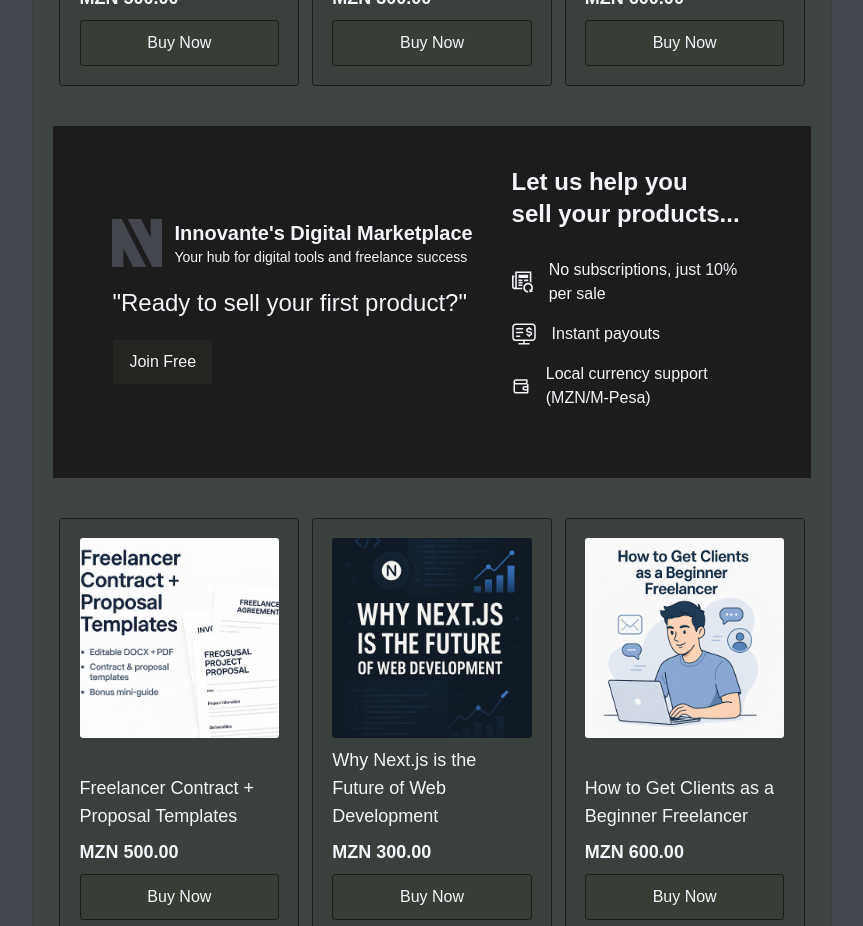
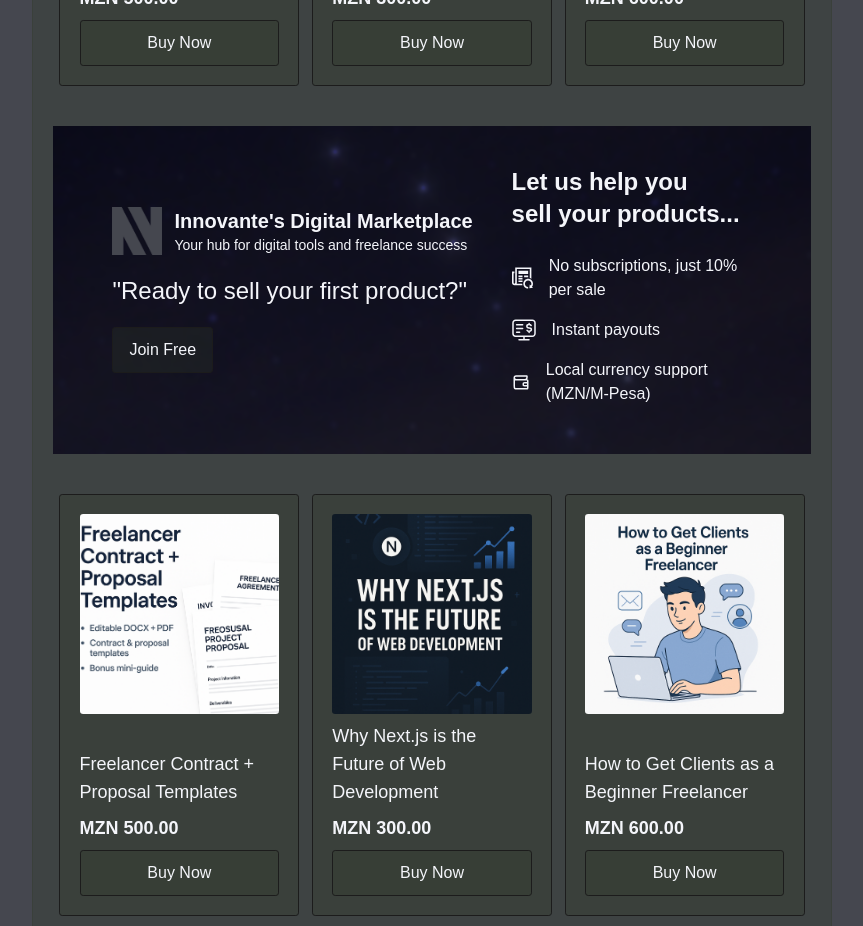
Before and after one commit to ArcidesFerrao/digital-marketplace, a Next.js app: page / in a window 1280 px wide. Shown: the part 1340-2266 px from the top of the page, without its empty margins (208-1071 px from the left). Built offline with nearby package versions, Linux system fonts and the light colour scheme; a web font is replaced by a local one.

Commit message:
description image

```diff
--- a/src/app/globals.css
+++ b/src/app/globals.css
@@ -92,6 +92,7 @@
 textarea,
 input,
 button,
+.call-action a,
 .hero-buttons span {
   padding: 0.63rem 1rem;
   border: 1px solid var(--hover);
@@ -136,6 +137,7 @@
 }
 
 button:hover,
+.call-action a:hover,
 .hero-buttons span:hover,
 .product-card button:hover,
 .login-section button:hover {
@@ -192,7 +194,8 @@
 }
 
 .description-section {
-  background-color: var(--hover);
+  background: url("/assets/constellations_feat.png") center no-repeat;
+  /* background-color: var(--hover); */
 }
 
 .description-section button:hover {
--- a/src/components/Description.tsx
+++ b/src/components/Description.tsx
@@ -1,13 +1,16 @@
 import Image from "next/image";
+import Link from "next/link";
 import React from "react";
 
 export const Description = () => {
   return (
     <section className="description-section flex flex-row-reverse items-center justify-around px-10 py-10 w-full">
-      <div className="reason ">
-        <h2 className="text-2xl font-bold">Let us help you</h2>
-        <h2 className="text-2xl font-bold">sell your products...</h2>
-        <ul className=" py-5">
+      <div className="reason flex flex-col gap-4">
+        <div>
+          <h2 className="text-2xl font-bold">Let us help you</h2>
+          <h2 className="text-2xl font-bold">sell your products...</h2>
+        </div>
+        <ul className="">
           <li className="flex items-center gap-4 py-2">
             <span className="wpf--renew-subscription"></span>No subscriptions,
             just 10% per sale
@@ -42,7 +45,9 @@
         <h3 className="text-2xl font-light">
           &quot;Ready to sell your first product?&quot;
         </h3>
-        <button className="w-fit">Join Free</button>
+        <Link href="/signup" className="w-fit">
+          Join Free
+        </Link>
       </div>
     </section>
   );
--- a/src/components/Hero.tsx
+++ b/src/components/Hero.tsx
@@ -1,3 +1,5 @@
+import Link from "next/link";
+
 export const Hero = () => (
   <section id="hero" className="hero-section text-center p-10">
     <div className="my-5 flex flex-col items-center gap-5">
@@ -11,12 +13,12 @@
       </p>
     </div>
     <div className="hero-buttons flex gap-5 justify-center py-5">
-      <a href="#products" className="btn">
+      <Link href="/products" className="btn">
         <span>Browse Products</span>
-      </a>
-      <a href="#sell" className="btn btn-outline">
+      </Link>
+      <Link href="/product/new" className="btn btn-outline">
         <span>Start Selling...</span>
-      </a>
+      </Link>
     </div>
     <div className="my-10 flex items-center w-full gap-4">
       <div className="step-card flex flex-col justify-between items-center">
```
Also changed, not shown: public/assets/constellations_feat.jpg (added), public/assets/constellations_feat.png (added).
